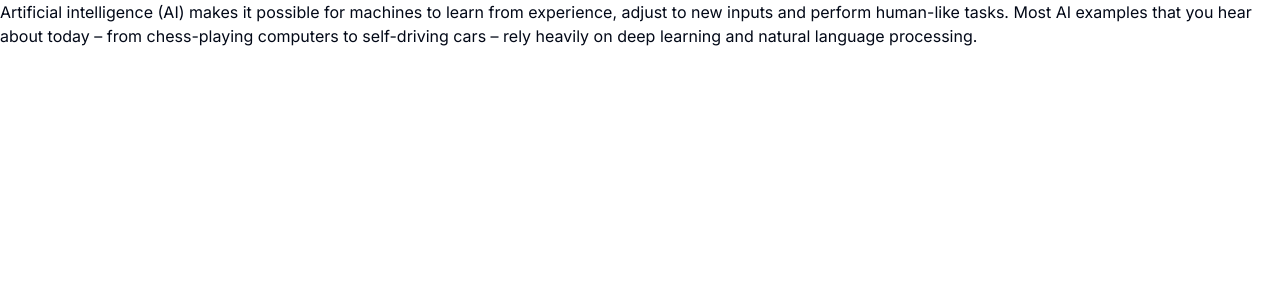
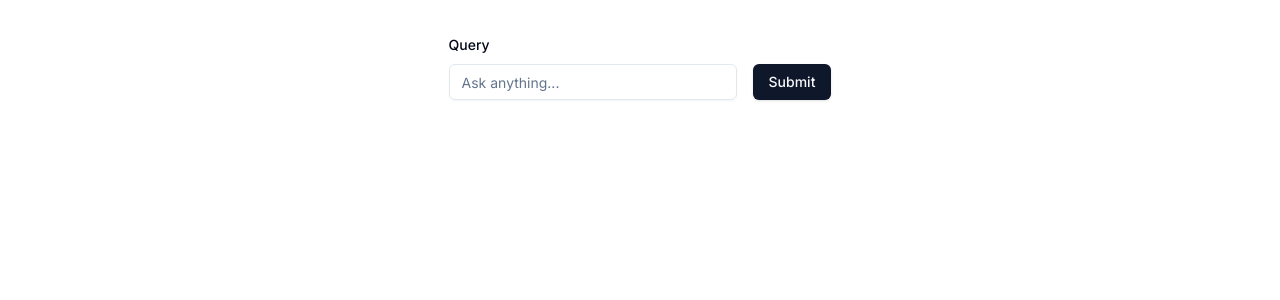
Before and after one commit to veerbal1/rag-ai, a Next.js app: page / in a window 1280 px wide. Shown: the top 300 px of the page. Built offline with nearby package versions, Linux system fonts and the light colour scheme.

Commit message:
Added input field

```diff
--- /dev/null
+++ b/app/_components/search-box/index.tsx
@@ -0,0 +1,62 @@
+'use client';
+'use client';
+import { Button } from '@/components/ui/button';
+import { Input } from '@/components/ui/input';
+import * as z from 'zod';
+import { zodResolver } from '@hookform/resolvers/zod';
+import { useForm } from 'react-hook-form';
+import {
+  Form,
+  FormControl,
+  FormDescription,
+  FormField,
+  FormItem,
+  FormLabel,
+  FormMessage,
+} from '@/components/ui/form';
+
+const formSchema = z.object({
+  query: z
+    .string()
+    .min(2, 'Query must be at least 2 characters long')
+    .max(50, 'Query must not exceed 50 characters'),
+});
+
+function SearchBox({ onSubmit }: { onSubmit: (query: string) => void }) {
+  const form = useForm<z.infer<typeof formSchema>>({
+    resolver: zodResolver(formSchema),
+    defaultValues: {
+      query: '',
+    },
+  });
+
+  // 2. Define a submit handler.
+  function onFormSubmit(values: z.infer<typeof formSchema>) {
+    // Do something with the form values.
+    // ✅ This will be type-safe and validated.
+    console.log(values);
+  }
+
+  return (
+    <Form {...form}>
+      <form onSubmit={form.handleSubmit(onFormSubmit)} className="space-y-8 flex gap-4">
+        <FormField
+          control={form.control}
+          name="query"
+          render={({ field }) => (
+            <FormItem>
+              <FormLabel>Query</FormLabel>
+              <FormControl>
+                <Input className='w-72' placeholder="Ask anything..." {...field} />
+              </FormControl>
+              <FormMessage />
+            </FormItem>
+          )}
+        />
+        <Button type="submit">Submit</Button>
+      </form>
+    </Form>
+  );
+}
+
+export default SearchBox;
--- a/app/page.tsx
+++ b/app/page.tsx
@@ -1,7 +1,11 @@
+'use client';
 import { getSearchResults } from '@/utils/db';
-import Image from 'next/image';
+import SearchBox from './_components/search-box';
 
-export default async function Home() {
-  const results = await getSearchResults('san francisco');
-  return <div>{results.answer_box.snippet}</div>;
+export default function Home() {
+  return (
+    <div className="w-screen h-screen flex items-center flex-col p-8">
+      <SearchBox onSubmit={() => {}} />
+    </div>
+  );
 }
--- /dev/null
+++ b/components/ui/button.tsx
@@ -0,0 +1,57 @@
+import * as React from "react"
+import { Slot } from "@radix-ui/react-slot"
+import { cva, type VariantProps } from "class-variance-authority"
+
+import { cn } from "@/lib/utils"
+
+const buttonVariants = cva(
+  "inline-flex items-center justify-center whitespace-nowrap rounded-md text-sm font-medium transition-colors focus-visible:outline-none focus-visible:ring-1 focus-visible:ring-ring disabled:pointer-events-none disabled:opacity-50",
+  {
+    variants: {
+      variant: {
+        default:
+          "bg-primary text-primary-foreground shadow hover:bg-primary/90",
+        destructive:
+          "bg-destructive text-destructive-foreground shadow-sm hover:bg-destructive/90",
+        outline:
+          "border border-input bg-transparent shadow-sm hover:bg-accent hover:text-accent-foreground",
+        secondary:
+          "bg-secondary text-secondary-foreground shadow-sm hover:bg-secondary/80",
+        ghost: "hover:bg-accent hover:text-accent-foreground",
+        link: "text-primary underline-offset-4 hover:underline",
+      },
+      size: {
+        default: "h-9 px-4 py-2",
+        sm: "h-8 rounded-md px-3 text-xs",
+        lg: "h-10 rounded-md px-8",
+        icon: "h-9 w-9",
+      },
+    },
+    defaultVariants: {
+      variant: "default",
+      size: "default",
+    },
+  }
+)
+
+export interface ButtonProps
+  extends React.ButtonHTMLAttributes<HTMLButtonElement>,
+    VariantProps<typeof buttonVariants> {
+  asChild?: boolean
+}
+
+const Button = React.forwardRef<HTMLButtonElement, ButtonProps>(
+  ({ className, variant, size, asChild = false, ...props }, ref) => {
+    const Comp = asChild ? Slot : "button"
+    return (
+      <Comp
+        className={cn(buttonVariants({ variant, size, className }))}
+        ref={ref}
+        {...props}
+      />
+    )
+  }
+)
+Button.displayName = "Button"
+
+export { Button, buttonVariants }
--- /dev/null
+++ b/components/ui/form.tsx
@@ -0,0 +1,176 @@
+import * as React from "react"
+import * as LabelPrimitive from "@radix-ui/react-label"
+import { Slot } from "@radix-ui/react-slot"
+import {
+  Controller,
+  ControllerProps,
+  FieldPath,
+  FieldValues,
+  FormProvider,
+  useFormContext,
+} from "react-hook-form"
+
+import { cn } from "@/lib/utils"
+import { Label } from "@/components/ui/label"
+
+const Form = FormProvider
+
+type FormFieldContextValue<
+  TFieldValues extends FieldValues = FieldValues,
+  TName extends FieldPath<TFieldValues> = FieldPath<TFieldValues>
+> = {
+  name: TName
+}
+
+const FormFieldContext = React.createContext<FormFieldContextValue>(
+  {} as FormFieldContextValue
+)
+
+const FormField = <
+  TFieldValues extends FieldValues = FieldValues,
+  TName extends FieldPath<TFieldValues> = FieldPath<TFieldValues>
+>({
+  ...props
+}: ControllerProps<TFieldValues, TName>) => {
+  return (
+    <FormFieldContext.Provider value={{ name: props.name }}>
+      <Controller {...props} />
+    </FormFieldContext.Provider>
+  )
+}
+
+const useFormField = () => {
+  const fieldContext = React.useContext(FormFieldContext)
+  const itemContext = React.useContext(FormItemContext)
+  const { getFieldState, formState } = useFormContext()
+
+  const fieldState = getFieldState(fieldContext.name, formState)
+
+  if (!fieldContext) {
+    throw new Error("useFormField should be used within <FormField>")
+  }
+
+  const { id } = itemContext
+
+  return {
+    id,
+    name: fieldContext.name,
+    formItemId: `${id}-form-item`,
+    formDescriptionId: `${id}-form-item-description`,
+    formMessageId: `${id}-form-item-message`,
+    ...fieldState,
+  }
+}
+
+type FormItemContextValue = {
+  id: string
+}
+
+const FormItemContext = React.createContext<FormItemContextValue>(
+  {} as FormItemContextValue
+)
+
+const FormItem = React.forwardRef<
+  HTMLDivElement,
+  React.HTMLAttributes<HTMLDivElement>
+>(({ className, ...props }, ref) => {
+  const id = React.useId()
+
+  return (
+    <FormItemContext.Provider value={{ id }}>
+      <div ref={ref} className={cn("space-y-2", className)} {...props} />
+    </FormItemContext.Provider>
+  )
+})
+FormItem.displayName = "FormItem"
+
+const FormLabel = React.forwardRef<
+  React.ElementRef<typeof LabelPrimitive.Root>,
+  React.ComponentPropsWithoutRef<typeof LabelPrimitive.Root>
+>(({ className, ...props }, ref) => {
+  const { error, formItemId } = useFormField()
+
+  return (
+    <Label
+      ref={ref}
+      className={cn(error && "text-destructive", className)}
+      htmlFor={formItemId}
+      {...props}
+    />
+  )
+})
+FormLabel.displayName = "FormLabel"
+
+const FormControl = React.forwardRef<
+  React.ElementRef<typeof Slot>,
+  React.ComponentPropsWithoutRef<typeof Slot>
+>(({ ...props }, ref) => {
+  const { error, formItemId, formDescriptionId, formMessageId } = useFormField()
+
+  return (
+    <Slot
+      ref={ref}
+      id={formItemId}
+      aria-describedby={
+        !error
+          ? `${formDescriptionId}`
+          : `${formDescriptionId} ${formMessageId}`
+      }
+      aria-invalid={!!error}
+      {...props}
+    />
+  )
+})
+FormControl.displayName = "FormControl"
+
+const FormDescription = React.forwardRef<
+  HTMLParagraphElement,
+  React.HTMLAttributes<HTMLParagraphElement>
+>(({ className, ...props }, ref) => {
+  const { formDescriptionId } = useFormField()
+
+  return (
+    <p
+      ref={ref}
+      id={formDescriptionId}
+      className={cn("text-[0.8rem] text-muted-foreground", className)}
+      {...props}
+    />
+  )
+})
+FormDescription.displayName = "FormDescription"
+
+const FormMessage = React.forwardRef<
+  HTMLParagraphElement,
+  React.HTMLAttributes<HTMLParagraphElement>
+>(({ className, children, ...props }, ref) => {
+  const { error, formMessageId } = useFormField()
+  const body = error ? String(error?.message) : children
+
+  if (!body) {
+    return null
+  }
+
+  return (
+    <p
+      ref={ref}
+      id={formMessageId}
+      className={cn("text-[0.8rem] font-medium text-destructive", className)}
+      {...props}
+    >
+      {body}
+    </p>
+  )
+})
+FormMessage.displayName = "FormMessage"
+
+export {
+  useFormField,
+  Form,
+  FormItem,
+  FormLabel,
+  FormControl,
+  FormDescription,
+  FormMessage,
+  FormField,
+}
--- /dev/null
+++ b/components/ui/input.tsx
@@ -0,0 +1,25 @@
+import * as React from "react"
+
+import { cn } from "@/lib/utils"
+
+export interface InputProps
+  extends React.InputHTMLAttributes<HTMLInputElement> {}
+
+const Input = React.forwardRef<HTMLInputElement, InputProps>(
+  ({ className, type, ...props }, ref) => {
+    return (
+      <input
+        type={type}
+        className={cn(
+          "flex h-9 w-full rounded-md border border-input bg-transparent px-3 py-1 text-sm shadow-sm transition-colors file:border-0 file:bg-transparent file:text-sm file:font-medium placeholder:text-muted-foreground focus-visible:outline-none focus-visible:ring-1 focus-visible:ring-ring disabled:cursor-not-allowed disabled:opacity-50",
+          className
+        )}
+        ref={ref}
+        {...props}
+      />
+    )
+  }
+)
+Input.displayName = "Input"
+
+export { Input }
--- /dev/null
+++ b/components/ui/label.tsx
@@ -0,0 +1,26 @@
+"use client"
+
+import * as React from "react"
+import * as LabelPrimitive from "@radix-ui/react-label"
+import { cva, type VariantProps } from "class-variance-authority"
+
+import { cn } from "@/lib/utils"
+
+const labelVariants = cva(
+  "text-sm font-medium leading-none peer-disabled:cursor-not-allowed peer-disabled:opacity-70"
+)
+
+const Label = React.forwardRef<
+  React.ElementRef<typeof LabelPrimitive.Root>,
+  React.ComponentPropsWithoutRef<typeof LabelPrimitive.Root> &
+    VariantProps<typeof labelVariants>
+>(({ className, ...props }, ref) => (
+  <LabelPrimitive.Root
+    ref={ref}
+    className={cn(labelVariants(), className)}
+    {...props}
+  />
+))
+Label.displayName = LabelPrimitive.Root.displayName
+
+export { Label }
```
Also changed, not shown: package.json (+6 -1 lines), 1 other file (tests, documents, lock files or other folders).
